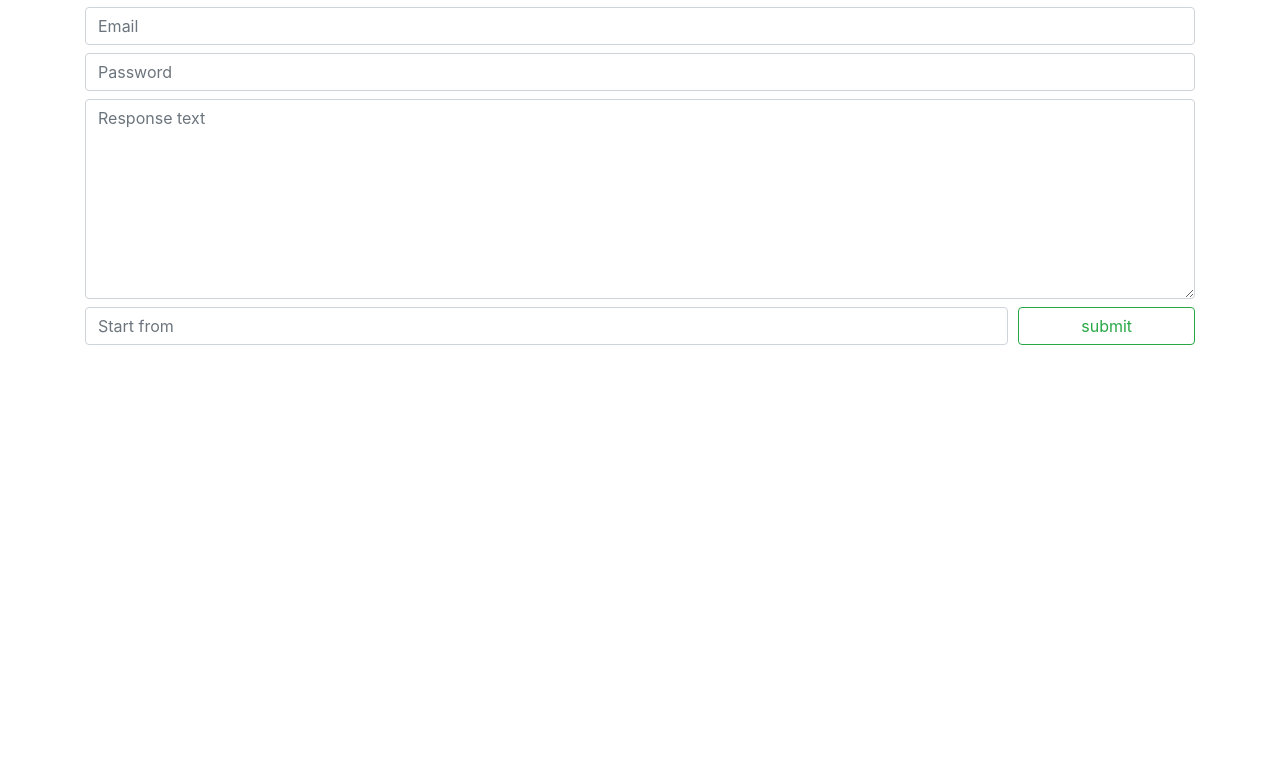
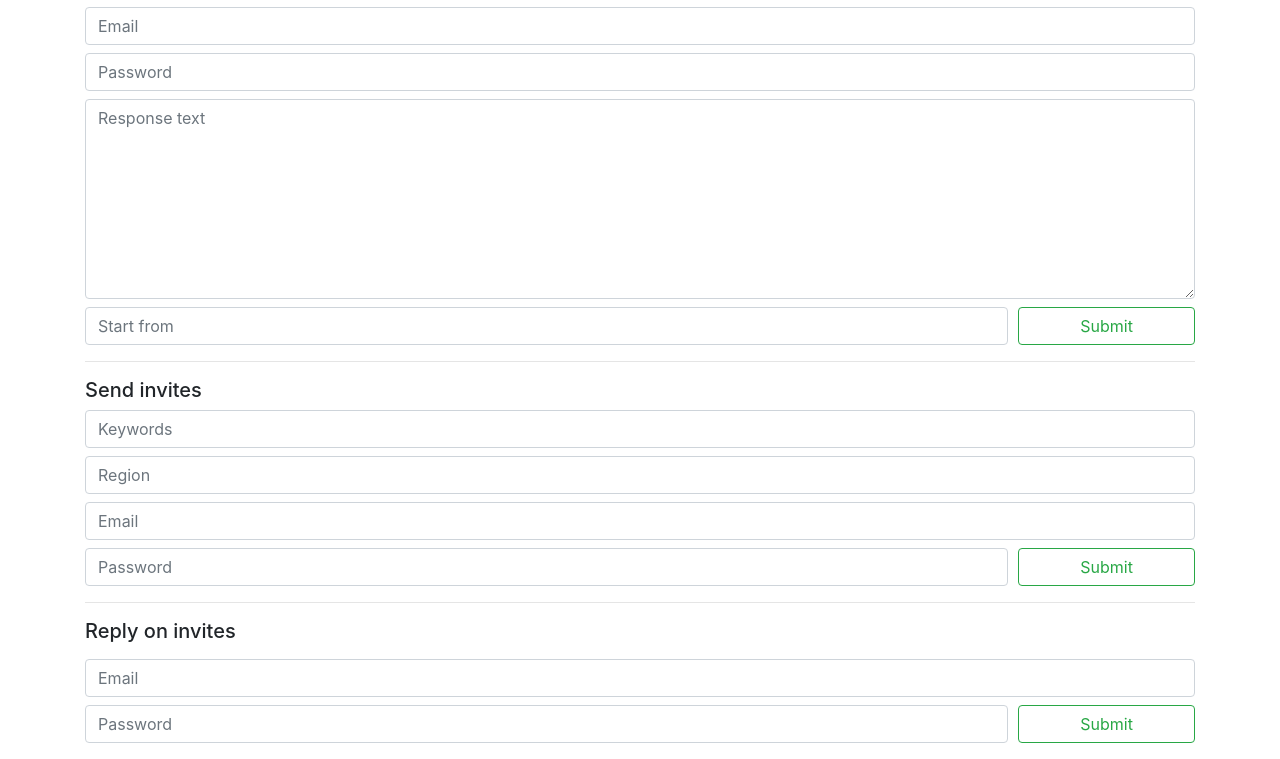
Before and after one commit to AlexanderIvanov20/LinkedInMailer, a Django app: page / in a window 1280 px wide. Shown: the part 41-800 px from the top of the page. Run offline with Django 3.2, Linux system fonts and the light colour scheme; some libraries are stand-ins or nearby versions.

Commit message:
Add oppotunity to reply on invites(with API), send invites and send messages(Selenium)

```diff
--- a/LinkedInMailer/templates/adminPanel/panel.html
+++ b/LinkedInMailer/templates/adminPanel/panel.html
@@ -6,7 +6,7 @@
     <h5 class="mt-2">Mailing friends</h5>
     <!-- <hr> -->
     <div class="from-group">
-        <form action="" class="form-row" method="POST">
+        <form action="{% url 'index' %}" class="form-row" method="POST">
             {% csrf_token %}
 
             <div class="col-12 id_response mt-2">
@@ -19,19 +19,51 @@
             <div class="col-12 id_response my-2">
                 <textarea type="text" name="response" id="" class="form-control" placeholder="Response text" style="height: 200px;"></textarea>
             </div>
-            <!-- <div class="col-12 id_response mb-2">
-                <input type="text" name="kwards" id="" class="form-control" placeholder="Keywords">
-            </div>
-            <div class="col-5 id_response">
-                <input type="text" name="region" id="" class="form-control" placeholder="Region">
-            </div> -->
             <div class="col-10 id_response">
                 <input type="text" name="limit" id="" class="form-control" placeholder="Start from">
             </div>
             <div class="col-2 sub_button">
-                <button type="submit" class="form-control btn btn-outline-success">submit</button>
+                <button type="submit" class="form-control btn btn-outline-success">Submit</button>
             </div>
         </form>
     </div>
+    <hr>
+    <h5 class="mt-2">Send invites</h5>
+    <div class="from-group">
+        <form action="{% url 'send_invites' %}" class="form-row" method="POST">
+            {% csrf_token %}
+
+            <div class="col-12 id_response mb-2">
+                <input type="text" name="kwards" id="" class="form-control" placeholder="Keywords">
+            </div>
+            <div class="col-12 id_response">
+                <input type="text" name="region" id="" class="form-control" placeholder="Region">
+            </div>
+            <div class="col-12 id_response mt-2">
+                <input type="text" name="email" id="" class="form-control" placeholder="Email">
+            </div>
+            <div class="col-10 id_response mt-2">
+                <input type="text" name="password" id="" class="form-control" placeholder="Password">
+            </div>
+            <div class="col-2 sub_button">
+                <button type="submit" class="form-control btn btn-outline-success mt-2">Submit</button>
+            </div>
+        </form>
+    </div>
+    <hr>
+    <h5 class="mt-2">Reply on invites</h5>
+    <form action="{% url 'reply_invites' %}" class="form-row" method="POST">
+        {% csrf_token %}
+
+        <div class="col-12 id_response mt-2">
+            <input type="text" name="email" id="" class="form-control" placeholder="Email">
+        </div>
+        <div class="col-10 id_response mt-2">
+            <input type="text" name="password" id="" class="form-control" placeholder="Password">
+        </div>
+        <div class="col-2 sub_button">
+            <button type="submit" class="btn btn-outline-success mt-2 btn-block">Submit</button>
+        </div>
+    </form>
 </div>
 {% endblock main %}
--- a/adminPanel/urls.py
+++ b/adminPanel/urls.py
@@ -1,8 +1,10 @@
 from django.contrib import admin
 from django.urls import path, include
-from .views import Index
+from .views import Index, SendInvites, ReplyInvites
 
 
 urlpatterns = [
-    path('', Index.as_view(), name='index')
+    path('', Index.as_view(), name='index'),
+    path('sendIvites', SendInvites.as_view(), name='send_invites'),
+    path('replyInvites', ReplyInvites.as_view(), name='reply_invites')
 ]
--- a/adminPanel/views.py
+++ b/adminPanel/views.py
@@ -19,8 +19,6 @@ class Index(View):
         data = request.POST
 
         response = data.get('response')
-        # kwards = data.get('kwards')
-        # region = data.get('region')
         limit = data.get('limit')
         email = data.get('email')
         password = data.get('password')
@@ -28,8 +26,6 @@ class Index(View):
         try:
             dump = {
                 'response': response,
-                # 'kwards': kwards,
-                # 'region': region,
                 'limit': limit,
                 'email': email,
                 'password': password
@@ -45,3 +41,69 @@ class Index(View):
             print('Exception has occured')
             print(e)
         return render(request, 'adminPanel/panel.html')
+
+
+class SendInvites(View):
+    def get(self, request):
+        context = {
+            'title': 'Главная'
+        }
+        return render(request, 'adminPanel/panel.html', context)
+
+    def post(self, request):
+        data = request.POST
+
+        kwards = data.get('kwards')
+        region = data.get('region')
+        email = data.get('email')
+        password = data.get('password')
+
+        try:
+            dump = {
+                'kwards': kwards,
+                'region': region,
+                'email': email,
+                'password': password
+            }
+            savepath = os.path.join(settings.BASE_DIR, 'dump.json')
+            with open(savepath, 'w') as dumpfile:
+                json.dump(dump, dumpfile, indent=4)
+
+            click.send_invites(region, kwards, email, password)
+        except ValueError:
+            print('ValueError')
+        except Exception as e:
+            print('Exception has occured')
+            print(e)
+        return redirect('index')
+
+
+class ReplyInvites(View):
+    def get(self, request):
+        context = {
+            'title': 'Главная'
+        }
+        return render(request, 'adminPanel/panel.html', context)
+
+    def post(self, request):
+        data = request.POST
+
+        email = data.get('email')
+        password = data.get('password')
+
+        try:
+            dump = {
+                'email': email,
+                'password': password
+            }
+            savepath = os.path.join(settings.BASE_DIR, 'dump.json')
+            with open(savepath, 'w') as dumpfile:
+                json.dump(dump, dumpfile, indent=4)
+
+            click.reply_on_invites(email, password)
+        except ValueError:
+            print('ValueError')
+        except Exception as e:
+            print('Exception has occured')
+            print(e)
+        return redirect('index')
```
Also changed, not shown: Parser/Click.py (+6 -5 lines), dump.json (+0 -2 lines).
